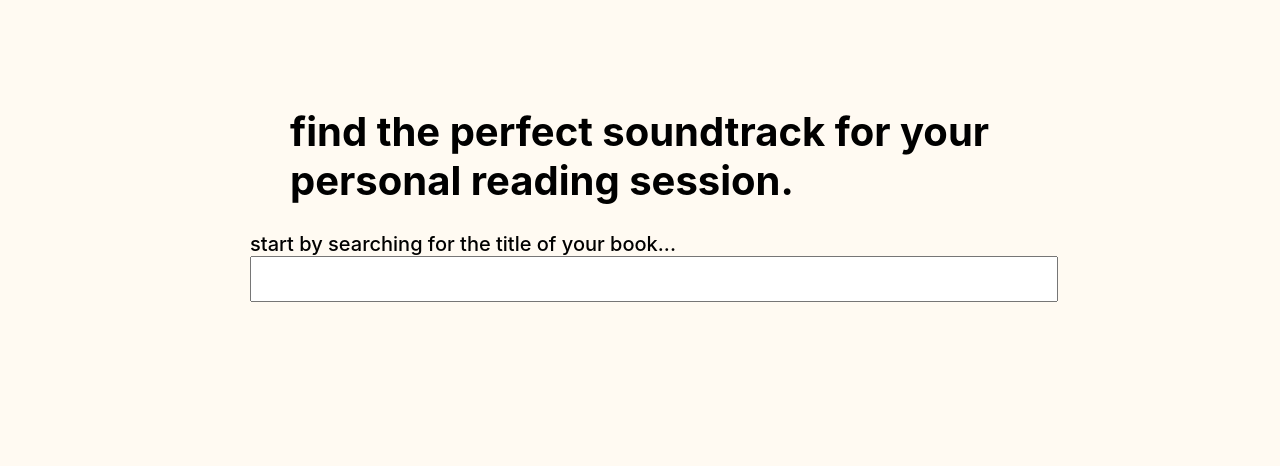
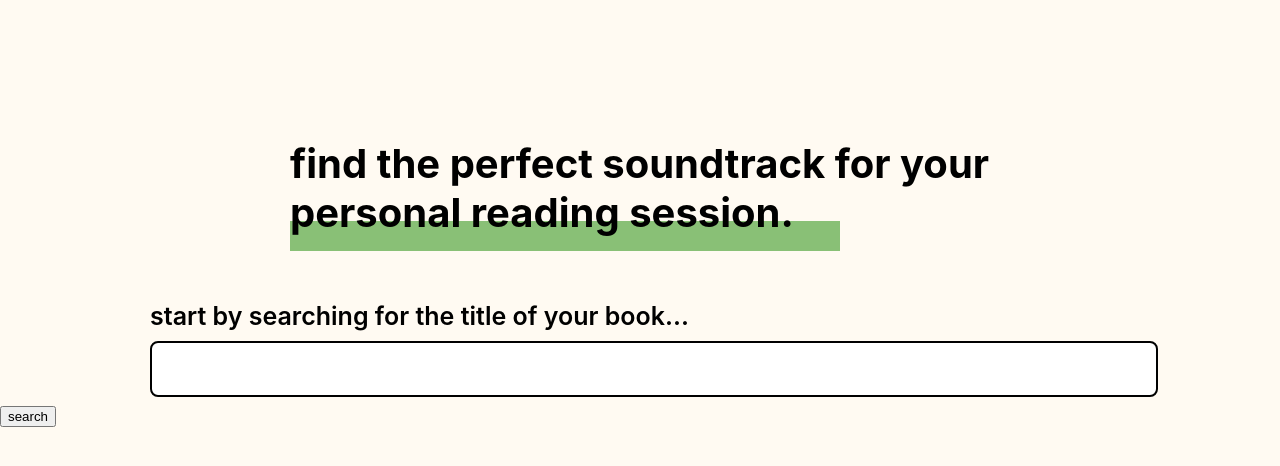
Before and after one commit to jzhzhang66/hackbeanpot2021, a React (Create React App) app in the folder front-end/book-toons/: page / in a window 1280 px wide. Shown: the top 466 px of the page. Built offline with nearby package versions, Linux system fonts and the light colour scheme.

Commit message:
styled homepage a bit

```diff
--- a/front-end/book-toons/package.json
+++ b/front-end/book-toons/package.json
@@ -7,6 +7,7 @@
     "@testing-library/react": "^11.2.5",
     "@testing-library/user-event": "^12.7.1",
     "react": "^17.0.1",
+    "react-bootstrap": "^1.5.0",
     "react-dom": "^17.0.1",
     "react-router-dom": "^5.2.0",
     "react-scripts": "4.0.2",
--- /dev/null
+++ b/front-end/book-toons/src/components/btn.js
@@ -0,0 +1,13 @@
+import React from 'react';
+import { Button } from 'react-bootstrap'
+import './btn.css';
+
+function Btn(props) {
+    return (
+        <div>
+            <Button>{props.text}</Button>
+        </div>
+    );
+}
+
+export default Btn
--- a/front-end/book-toons/src/components/button.js
+++ /dev/null
@@ -1,2 +0,0 @@
-import React from 'react';
-import './button.css';
--- a/front-end/book-toons/src/components/searchbar.css
+++ b/front-end/book-toons/src/components/searchbar.css
@@ -1,6 +1,7 @@
 .search-input {
-    width: 800px;
-    height: 40px;
+    width: 1000px;
+    height: 50px;
+    border-radius: 8px;
 }
 
 .search-div {
@@ -8,12 +9,20 @@
 }
 
 html {
-    font-weight: 500;
-    font-size: 20px;
+    font-weight: 600;
+    font-size: 25px;
 }
 
 input, label {
-    margin-left: 250px;
+    margin-left: 150px;
     display: flex;
     align-items: center;
 }
+
+label {
+    padding-bottom: 10px;
+}
+
+input {
+    border: 2px solid #000000;
+}
--- a/front-end/book-toons/src/pages/home.css
+++ b/front-end/book-toons/src/pages/home.css
@@ -3,5 +3,13 @@
     font-weight: bold;
     width: 700px;
     margin: 0 auto;
-    padding-top: 4rem;
+    padding-top: 4.5rem;
+    padding-bottom: 50px;
 }
+
+.rectangle {
+    background-color: #89C076;
+    height: 30px;
+    margin: -43px auto auto 0;
+    width: 550px;
+}
--- a/front-end/book-toons/src/pages/home.js
+++ b/front-end/book-toons/src/pages/home.js
@@ -1,5 +1,8 @@
 import React from 'react';
+import Btn from '../components/btn';
+import Header from '../components/header';
 import SearchBar from '../components/searchbar';
+import Title from '../components/title';
 import './home.css';
 import './main.css';
 
@@ -11,8 +14,10 @@ function Home() {
         <div>
             <div className="intro">
                 <h1>find the perfect soundtrack for your personal reading session.</h1>
+                <div className="rectangle"></div>
             </div>
             <SearchBar text={searchText}/>
+            <Btn text="search"/>
         </div>
     );
 }
```
Also changed, not shown: front-end/book-toons/src/components/btn.css (added), front-end/book-toons/src/components/button.css (deleted), 1 other file (tests, documents, lock files or other folders).
